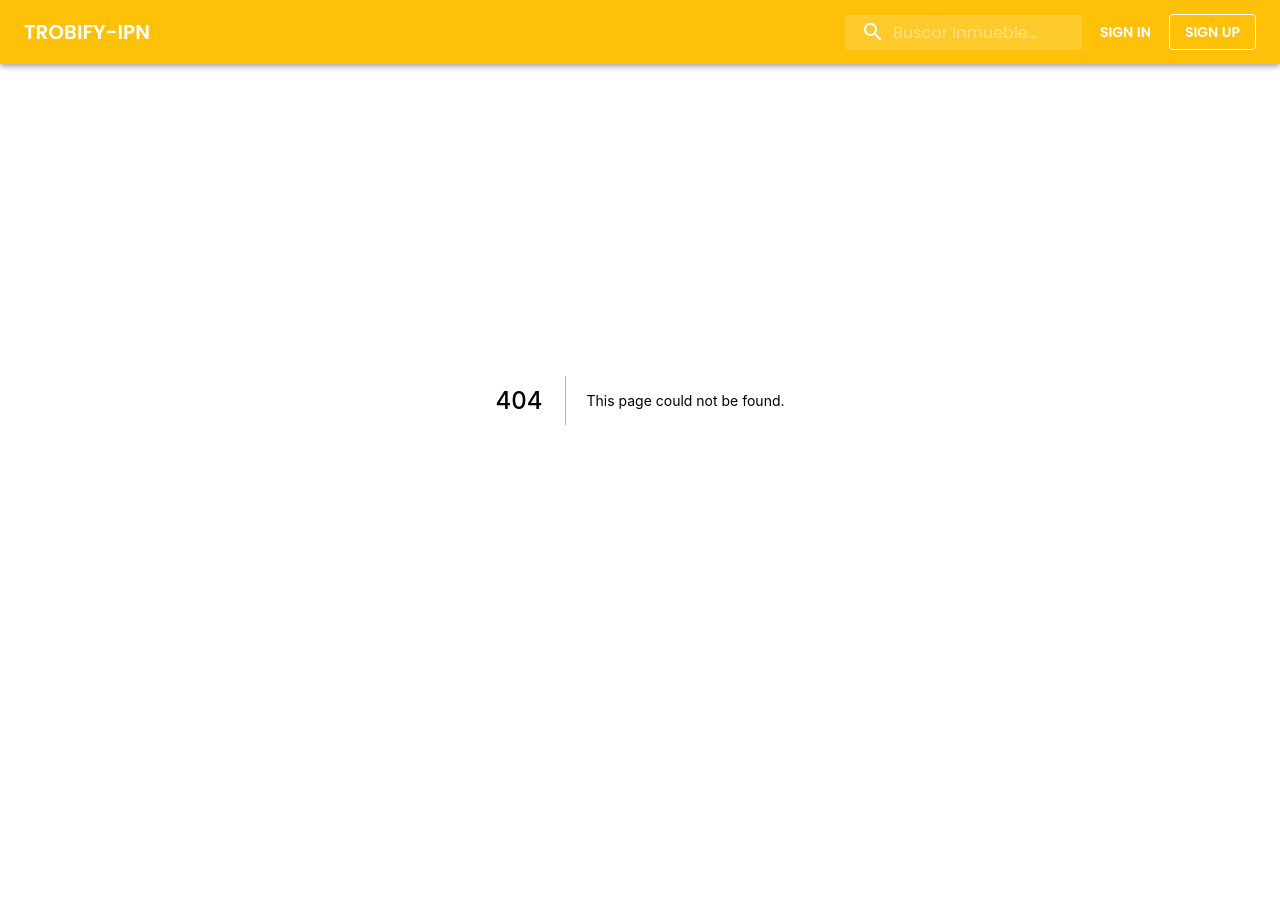
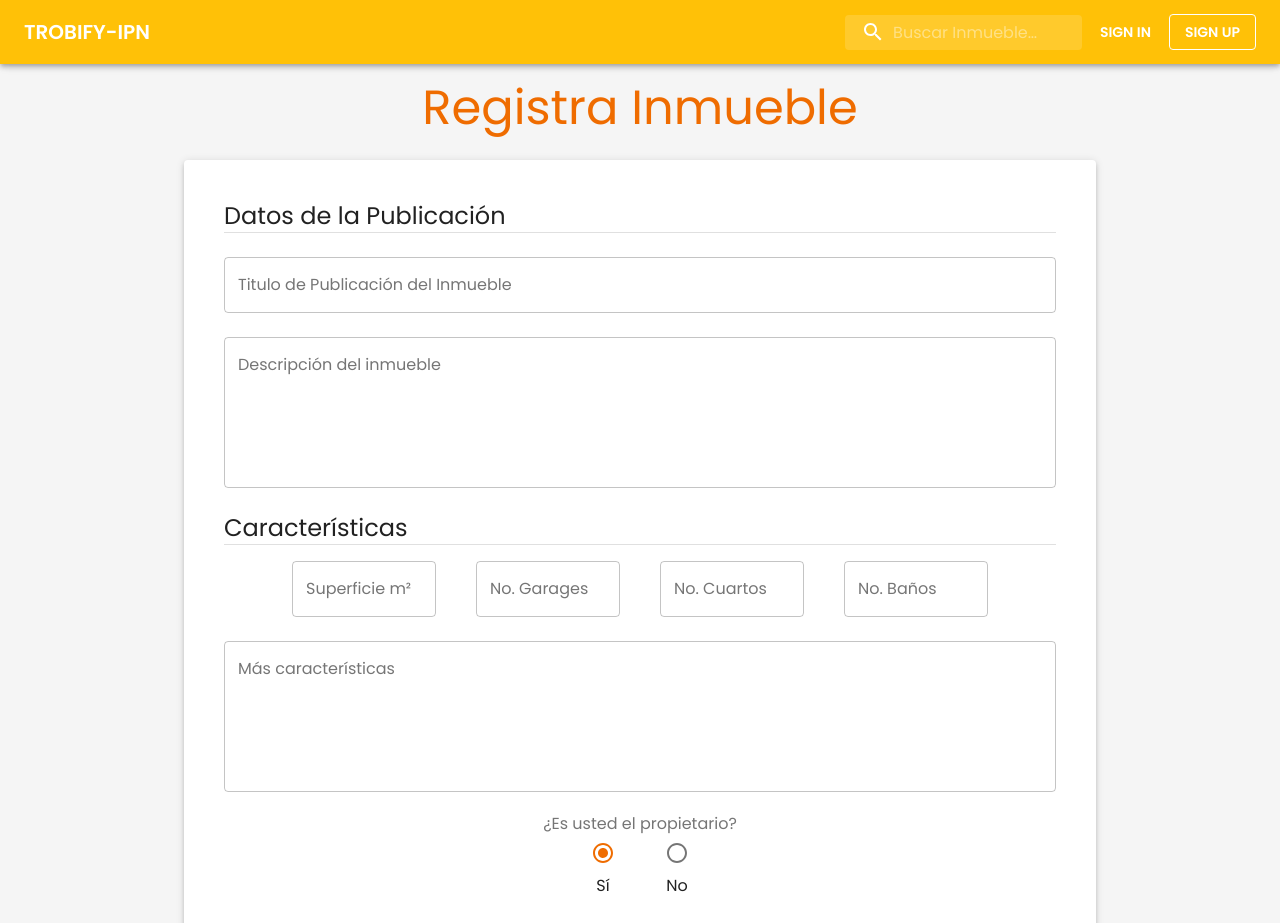
Before and after one commit to Ruben35/TROBIFY-IPN, a Next.js app in the folder web/: page /inmuebles/registrar in a window 1280 px wide. Before the commit this address had no page. Shown: the top 923 px of the page. Before the commit the page ends 800 px from the top, so only its background shows below. Built offline with nearby package versions, Linux system fonts and the light colour scheme.

Commit message:
Registro Inmueble (Parcial)

```diff
--- /dev/null
+++ b/web/pages/inmuebles/registrar.js
@@ -0,0 +1,149 @@
+import Head from 'next/head'
+import {Box, Container, Typography, Divider, TextField, Paper ,
+        Grid, RadioGroup, FormControlLabel, Radio, FormLabel, FormHelperText} from '@material-ui/core'
+import { makeStyles } from '@material-ui/core/styles';
+import { useState } from 'react';
+
+export default function RegistrarInmueble(){
+
+    return(
+        <>
+            <Head>
+                <title>Trobify: Registrar Nuevo Inmueble</title>
+            </Head>
+            <Box minHeight="64px"></Box>
+            <Container maxWidth="md">
+                <Box display="flex" justifyContent="center" alignItems="center" marginTop={2} marginBottom={3}>
+                    <Typography variant="h3" color="secondary">Registra Inmueble</Typography>
+                </Box>
+                <Paper elevation={3}>
+                    <Box padding={5}>
+                        <FormNuevoInmueble/>
+                    </Box>
+                </Paper>
+            </Container>
+            <Box minHeight="64px"></Box>
+        </>
+    );
+}
+
+const useStyles = makeStyles((theme) => ({
+    center: {
+      display: "flex",
+      justifyContent: "center",
+      marginTop:theme.spacing(3),
+      marginBottom: theme.spacing(3),
+    },
+    txtlarge:{
+        flexGrow: 1,
+    },
+    txtsmall:{
+        width: theme.spacing(18)
+    }
+  }));
+
+const FormNuevoInmueble = ()=>{
+    const classes = useStyles();
+
+    //Form states
+    const [title, setTitle] = useState("");
+    const [description, setDescription] = useState("");
+    const [surface, setSurface] = useState("");
+    const [nGarage, setNGarage] = useState("");
+    const [nRooms, setNRooms] = useState("");
+    const [nBathrooms, setNBathrooms] = useState("");
+    const [characteristics, setCharacteristics] = useState("");
+    //Aux states
+    const [isWrong, setIsWrong] = useState(false);
+    const [isPropietary, setIsPropietary] = useState("Si");
+
+    const handleSubmit = (e) =>{
+        e.preventDefault();
+    }
+
+    const handleNumber = (value,callback) =>{
+        if(value>=0)
+            callback(value);
+    }
+
+    return (
+        <form onSubmit={handleSubmit}>
+            <Typography variant="h5">Datos de la Publicación</Typography>
+            <Divider/>
+            <div className={classes.center}>
+                <TextField
+                className={classes.txtlarge}
+                variant="outlined"
+                label="Titulo de Publicación del Inmueble"
+                value={title}
+                onChange={(e)=>{setTitle(e.target.value)}}
+                error={(isWrong && title==="")}
+                helperText={(isWrong && title==="")?"Escriba un titulo":""}
+                />
+            </div>
+            <div className={classes.center}>
+                <TextField
+                className={classes.txtlarge}
+                variant="outlined"
+                label="Descripción del inmueble"
+                multiline
+                rows={6}
+                rowsMax={10}
+                value={description}
+                onChange={(e)=>{setDescription(e.target.value)}}
+                error={(description.length>500 || (isWrong && description===""))}
+                helperText={(description.length>500)?`${(description.length-500)} caracteres sobre 500`:
+                            (isWrong && description==="")?"Escriba una descripción":""}
+                />
+            </div>
+            <Typography variant="h5">Características</Typography>
+            <Divider/>
+            <Box padding={1}/>
+            <Grid container spacing={5} justify="center" >
+                    <Grid item> <TextField type="number" min={0} className={classes.txtsmall} variant="outlined" label="Superficie m²" value={surface} onChange={(e)=>{handleNumber(e.target.value, setSurface)}}   error={isWrong && surface===""} helperText={(isWrong && surface==="")?"Requerido":""} /></Grid>
+                    <Grid item> <TextField type="number" className={classes.txtsmall} variant="outlined" label="No. Garages" value={nGarage} onChange={(e)=>{handleNumber(e.target.value, setNGarage)}}   error={isWrong && nGarage===""} helperText={(isWrong && nGarage==="")?"Requerido":""} /></Grid>
+                    <Grid item> <TextField type="number" className={classes.txtsmall} variant="outlined" label="No. Cuartos" value={nRooms} onChange={(e)=>{handleNumber(e.target.value, setNRooms)}}   error={isWrong && nRooms===""} helperText={(isWrong && nRooms==="")?"Requerido":""} /></Grid>
+                    <Grid item> <TextField type="number" className={classes.txtsmall} variant="outlined" label="No. Baños" value={nBathrooms} onChange={(e)=>{handleNumber(e.target.value, setNBathrooms)}}   error={isWrong && nBathrooms===""} helperText={(isWrong && nBathrooms==="")?"Requerido":""} /></Grid>
+            </Grid>
+            <div className={classes.center}>
+                <TextField
+                className={classes.txtlarge}
+                variant="outlined"
+                label="Más características"
+                multiline
+                rows={6}
+                rowsMax={10}
+                value={characteristics}
+                onChange={(e)=>{setCharacteristics(e.target.value)}}
+                error={(characteristics.length>500 || (isWrong && characteristics===""))}
+                helperText={(characteristics.length>500)?`${(characteristics.length-500)} caracteres sobre 500`:""}
+                />
+            </div>
+            <Box>
+                {/* FALTA AGREGAR ESTILOS PARA PONER DE LADO EL PROPIETARIO (GRID) */}
+                <Box display="flex"
+                    flexDirection="column"
+                    justifyContent= "center"
+                    alignItems= "center">
+                    <FormLabel component="legend">¿Es usted el propietario?</FormLabel>
+                    <RadioGroup row value={isPropietary} onChange={(e)=>{setIsPropietary(e.target.value)}}>
+                        <FormControlLabel value="Si" control={<Radio />} label="Sí" labelPlacement="bottom"/>
+                        <FormControlLabel value="No" control={<Radio />} label="No" labelPlacement="bottom"/>
+                    </RadioGroup>
+                    <FormHelperText error></FormHelperText>
+                </Box>
+                <div className={classes.center}>
+                        <TextField
+                        className={classes.txtlarge}
+                        variant="outlined"
+                        label="nombrePropietario"
+                        value={title}
+                        onChange={(e)=>{setTitle(e.target.value)}}
+                        error={(isWrong && title==="")}
+                        helperText={(isWrong && title==="")?"Escriba un titulo":""}
+                        />
+                </div>
+            </Box>
+        </form>
+    );
+}
```
Also changed, not shown: web/pages/registro/agencia.js (+4 -3 lines).
